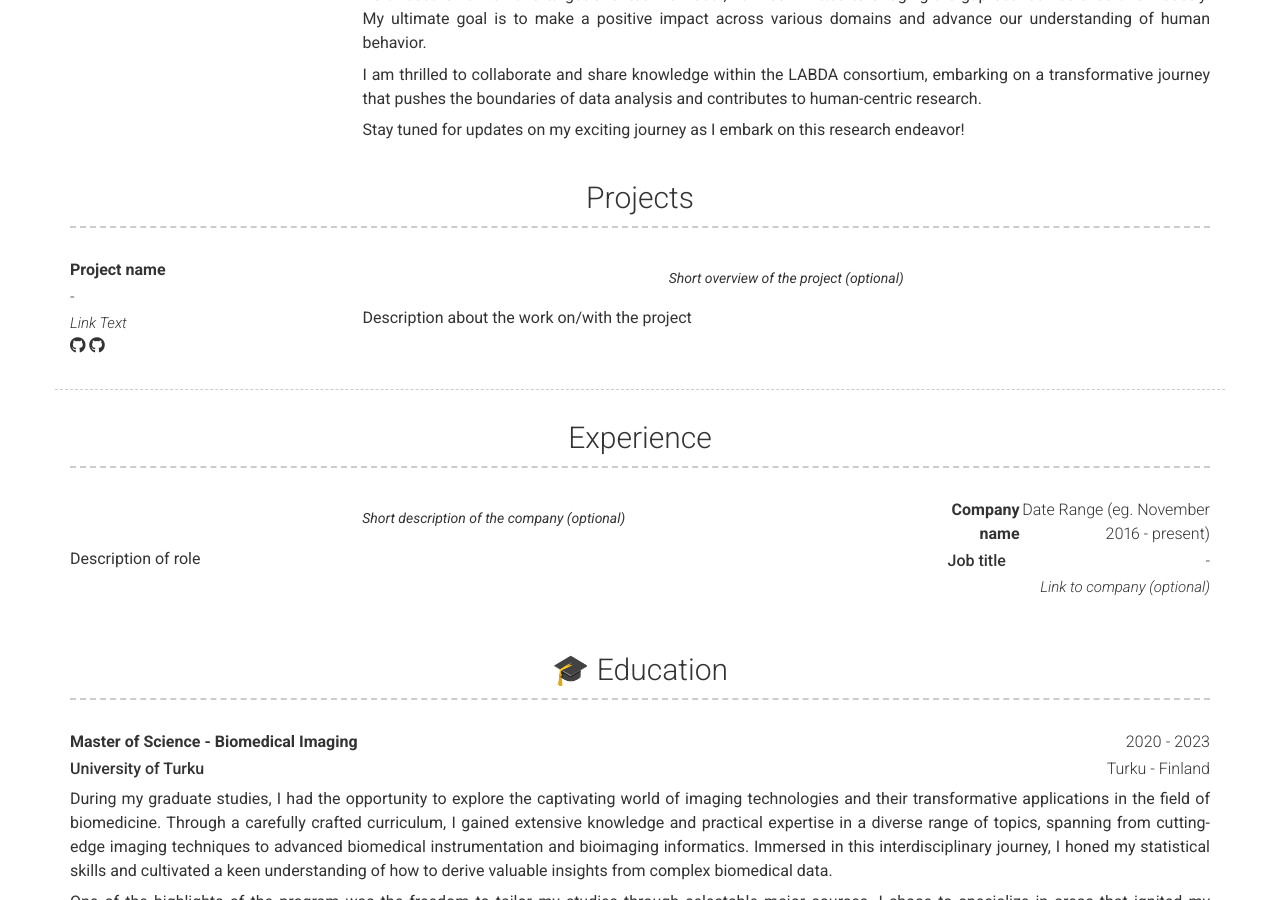
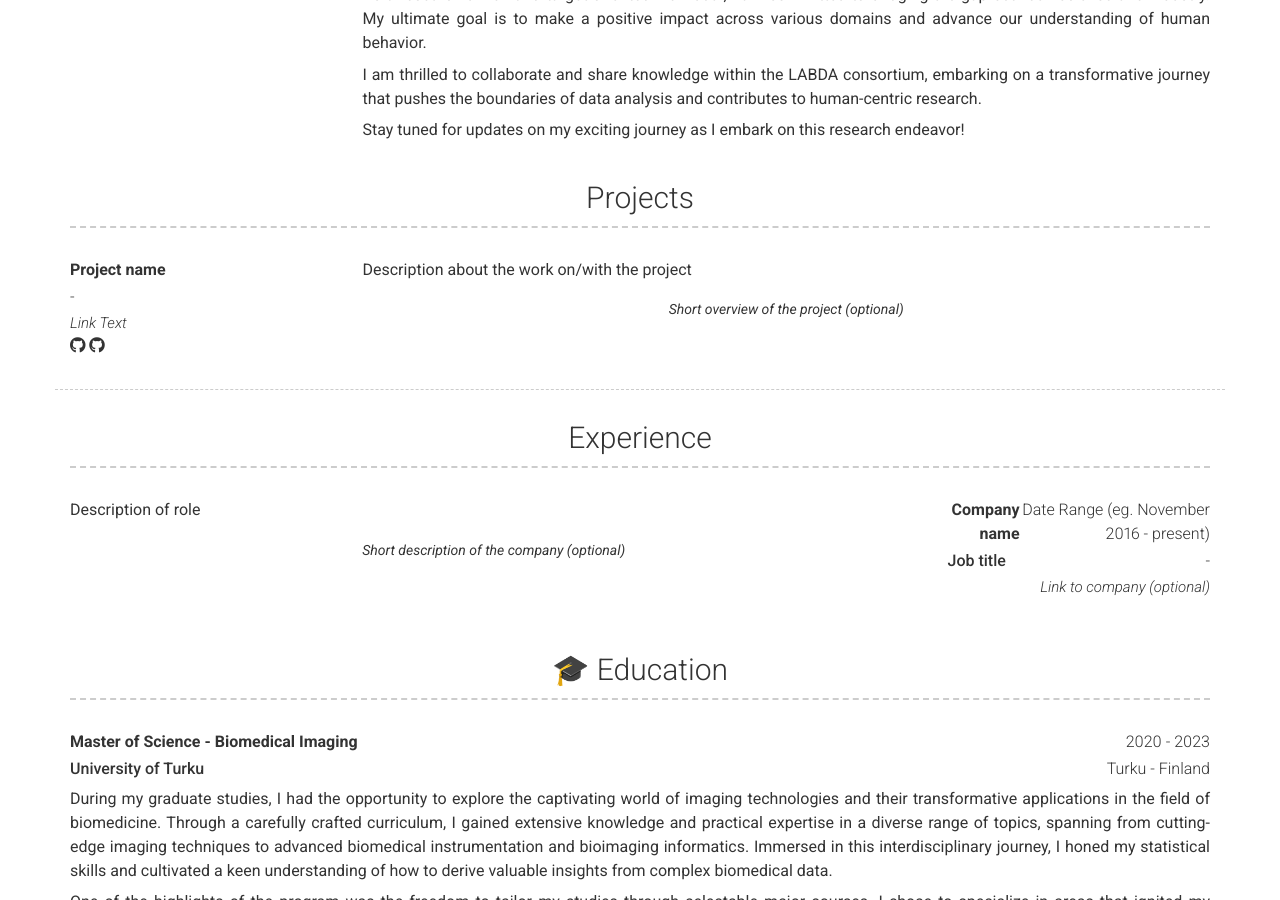
Before and after one commit to aminrezaei-img/CV, a Jekyll site: the page built from index.md, in a window 1280 px wide and 900 px high, scrolled down 852 px. Built offline with Jekyll 4.4.1, drawn with Linux system fonts in a browser that asks for light colours; nearby versions of some CDN libraries.

Commit message:
Update section-list.html

```diff
--- a/_includes/section-list.html
+++ b/_includes/section-list.html
@@ -26,10 +26,10 @@
       </p>
     </div>
     <div class="col-xs-12 col-sm-8 col-md-9 col-print-12 content">
+      {{ item.description | strip | markdownify }}
       {%- if item.quote -%}
         <p class="quote">{{ item.quote }}</p>
       {%- endif -%}
-      {{ item.description | strip | markdownify }}
     </div>
   </div>
 {% endfor %}
```
